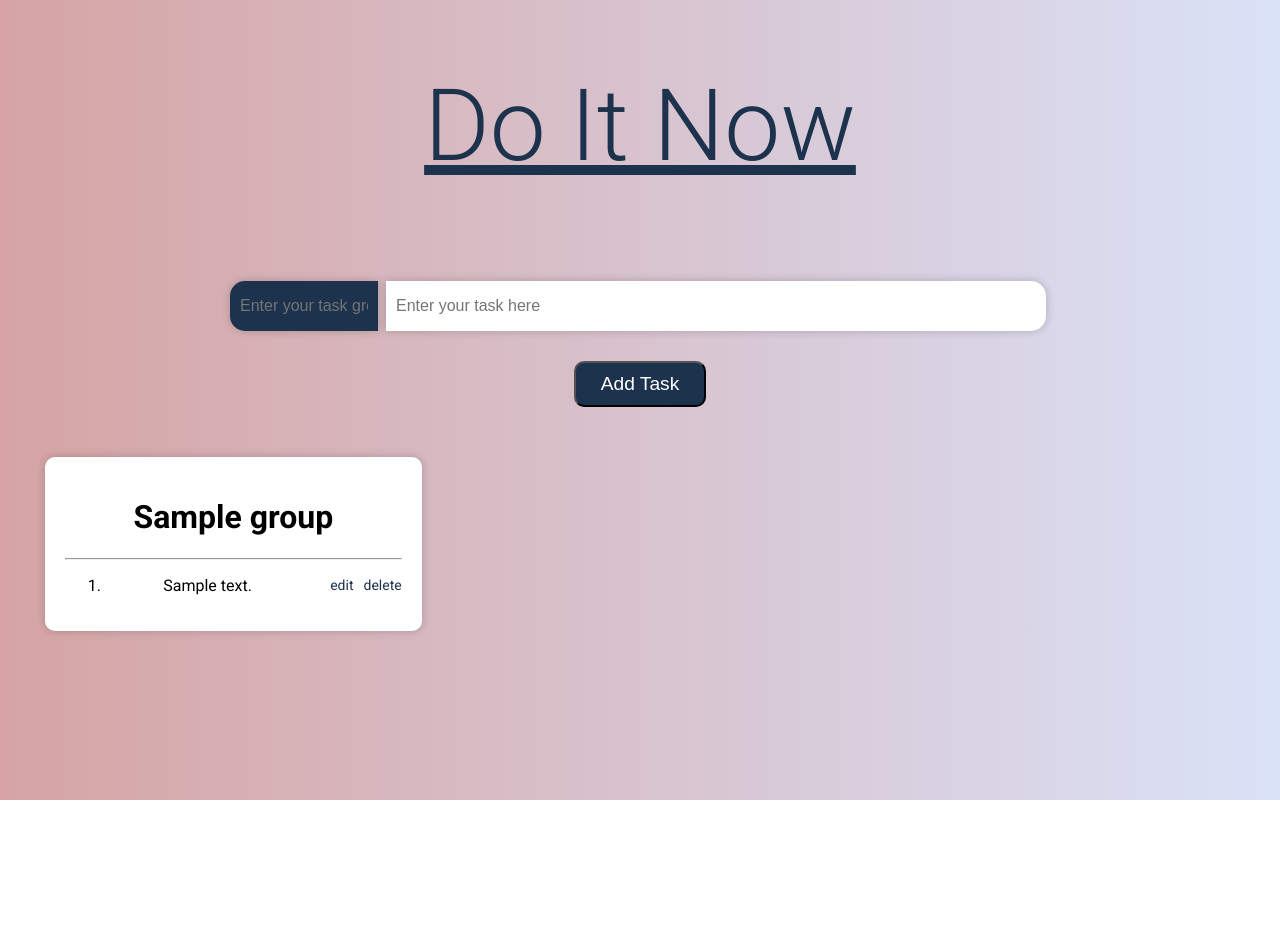
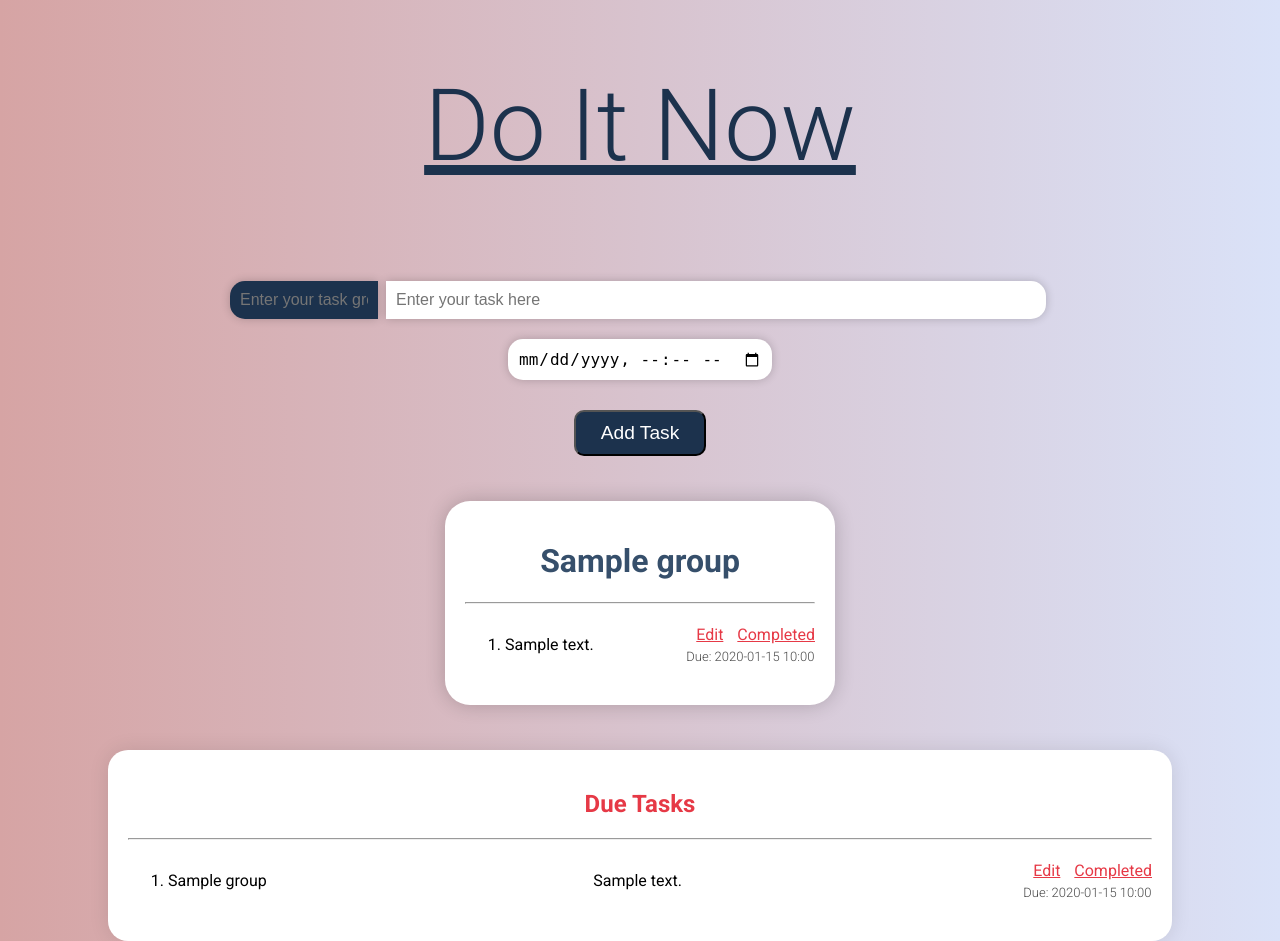
Before and after one commit to SambhavSurthi/Todo-List, a Django app: page / in a window 1280 px wide. Before the commit the page ends 800 px from the top, so only its background shows below. Run offline with Django 5.2, Linux system fonts and the light colour scheme; tables that the repository leaves empty hold one stand-in row (values such as "Sample post").

Commit message:
added the duedate functionality and complete the project

```diff
--- a/TodoList/TodoApp/models.py
+++ b/TodoList/TodoApp/models.py
@@ -1,14 +1,16 @@
+from django.utils import timezone
 from django.db import models
 
 class Group(models.Model):
     name = models.CharField(max_length=100, unique=True)
 
     def __str__(self):
-        return self.name  # Display group name in admin panel or other interfaces
+        return self.name
 
 class Task(models.Model):
     group = models.ForeignKey(Group, on_delete=models.CASCADE, related_name='tasks')
     description = models.CharField(max_length=255)
+    due_date = models.DateTimeField(default=timezone.now)
 
     def __str__(self):
         return self.description
--- a/TodoList/TodoApp/static/TodoApp/styles.css
+++ b/TodoList/TodoApp/static/TodoApp/styles.css
@@ -5,11 +5,254 @@ body {
 
     font-family: "Roboto", sans-serif;
 
-    background: #DAE2F8;  /* fallback for old browsers */
-    background: -webkit-linear-gradient(to right, #D6A4A4, #DAE2F8);  /* Chrome 10-25, Safari 5.1-6 */
-    background: linear-gradient(to right, #D6A4A4, #DAE2F8); /* W3C, IE 10+/ Edge, Firefox 16+, Chrome 26+, Opera 12+, Safari 7+ */
+    background: #DAE2F8;
+    background: -webkit-linear-gradient(to right, #D6A4A4, #DAE2F8);
+    background: linear-gradient(to right, #D6A4A4, #DAE2F8);
+}
+
+.heading h1 {
+    font-size: 100px;
+    font-weight: 300;
+    text-align: center;
+    color: #1c324d;
+    text-decoration: underline;
+    animation: fadeIn 1s ease-in-out;
+}
+
+.main {
+    display: flex;
+    justify-content: center;
+    align-items: center;
+    flex-direction: column;
+}
+
+.inpbox {
+    width: 100vw;
+    display: flex;
+    justify-content: center;
+    align-items: center;
+    margin-top: 30px;
+    gap: 4px;
+}
+
+.inpbox #grouptask {
+    border-top-left-radius: 15px;
+    border-bottom-left-radius: 15px;
+    border: none;
+    padding: 10px;
+    font-size: 16px;
+    outline: none;
+    color: white;
+    background-color: #1c324d;
+    box-shadow: 0 0 10px rgba(0, 0, 0, 0.2);
+}
+
+.inpbox #task {
+    border-top-right-radius: 15px;
+    border-bottom-right-radius: 15px;
+    border: none;
+    padding: 10px;
+    font-size: 16px;
+    outline: none;
+    box-shadow: 0 0 10px rgba(0, 0, 0, 0.2);
+
+}
 
 
+#due_date {
+    margin-top:20px;
+    padding: 10px;
+    font-size: 16px;
+    border-radius: 15px;
+    border: none;
+    outline: none;
+    box-shadow: 0 0 10px rgba(0, 0, 0, 0.2);
+}
+
+.inpbox #grouptask {
+    width: 10%;
+    color: white;
+    background-color: #1c324d;
+}
+
+.inpbox #task {
+    width: 50%;
+}
+
+.inpbox #due_date {
+    width: 30%;
+}
+
+@media (max-width: 768px) {
+    .inpbox {
+        flex-direction: column;
+        align-items: center;
+    }
+
+    .inpbox #grouptask, .inpbox #task, .inpbox #due_date {
+        width: 100%;
+        margin-top: 5px;
+    }
+}
+
+#addtask {
+    margin-top: 30px;
+    padding: 10px 25px;
+    border-radius: 10px;
+    font-size: larger;
+    color: white;
+    background-color: #1c324d;
+    cursor: pointer;
+    transition: background-color 0.3s ease, transform 0.2s ease-in-out;
+}
+
+#addtask:hover {
+    background-color: #364f6b;
+    transform: scale(1.05);
+}
+
+/* Taskcards section */
+.taskcards {
+    display: flex;
+    justify-content: center;
+    margin-top: 30px;
+    flex-wrap: wrap;
+}
+
+.card {
+    width: 350px;
+    background-color: white;
+    padding: 20px;
+    border-radius: 25px;
+    box-shadow: 0 0 20px rgba(0, 0, 0, 0.2);
+    margin: 15px;
+    animation: fadeInUp 0.5s ease-in-out;
+}
+
+.card h1 {
+    text-align: center;
+    font-weight: 600;
+    color: #364f6b;
+}
+
+.card hr {
+    margin: 10px 0;
+}
+
+.task-row {
+    display: flex;
+    justify-content: space-between;
+    align-items: center;
+    padding: 5px 0;
+}
+
+.task-content {
+    flex-grow: 1;
+}
+
+.task-actions a {
+    margin-left: 10px;
+    text-decoration: underline;
+    cursor: pointer;
+    color: #e63946;
+}
+
+/* Due Tasks section */
+.due-tasks-section {
+    margin-top: 30px;
+    padding: 20px;
+    background-color: white;
+    border-radius: 20px;
+    width: 80%;
+    margin-left: auto;
+    margin-right: auto;
+    box-shadow: 0 0 20px rgba(0, 0, 0, 0.1);
+    animation: fadeInUp 1s ease-in-out;
+}
+
+.due-tasks-section h2 {
+    text-align: center;
+    color: #e63946;
+}
+
+@keyframes fadeIn {
+    0% { opacity: 0; }
+    100% { opacity: 1; }
+}
+
+@keyframes fadeInUp {
+    0% { transform: translateY(20px); opacity: 0; }
+    100% { transform: translateY(0); opacity: 1; }
+}
+
+.task-row {
+    display: flex;
+    justify-content: space-between;
+    align-items: center;
+    margin-bottom: 10px;
+}
+
+.task-actions {
+    margin-left: 15px;
+}
+
+.task-due-date {
+    margin-top: 5px;
+    margin-left:10px;
+    font-size: 0.85em;
+    color: #888;
+}
+
+.card {
+    width: 350px;
+    background-color: white;
+    padding: 20px;
+    border-radius: 25px;
+    box-shadow: 0 0 20px rgba(0, 0, 0, 0.2);
+    margin: 15px;
+}
+
+.card h1 {
+    text-align: center;
+    font-weight: 600;
+    color: #364f6b;
+}
+
+.task-content {
+    flex-grow: 1;
+}
+
+.task-actions a {
+    margin-left: 10px;
+    text-decoration: underline;
+    cursor: pointer;
+    color: #e63946;
+}
+
+
+
+
+
+
+
+
+
+
+
+
+
+
+
+body {
+    box-sizing: border-box;
+    margin: 0;
+    padding: 0;
+
+    font-family: "Roboto", sans-serif;
+
+    background: #DAE2F8;
+    background: -webkit-linear-gradient(to right, #D6A4A4, #DAE2F8);
+    background: linear-gradient(to right, #D6A4A4, #DAE2F8);
 }
 
 .heading h1 {
@@ -39,52 +282,29 @@ body {
 
 .inpbox #grouptask {
     width: 10%;
-    height: 30px;
-    border-top-left-radius: 15px;
-    border-bottom-left-radius: 15px;
-    border: none;
-    padding: 10px;
-    font-size: 16px;
-    outline: none;
     color: white;
     background-color: #1c324d;
-    box-shadow: 0 0 10px rgba(0, 0, 0, 0.2);
 }
 
 .inpbox #task {
     width: 50%;
-    height: 30px;
-    border-top-right-radius: 15px;
-    border-bottom-right-radius: 15px;
-    border: none;
-    padding: 10px;
-    font-size: 16px;
-    outline: none;
-    box-shadow: 0 0 10px rgba(0, 0, 0, 0.2);
+}
+
+.inpbox #due_date {
+    width: 30%;
 }
 
 @media (max-width: 768px) {
     .inpbox {
-        flex-direction: column; /* Change to column direction */
-        align-items: center; /* Stretch the items to full width */
+        flex-direction: column;
+        align-items: center;
     }
 
-    .inpbox #grouptask,
-    .inpbox #task {
-        width: 100%; /* Set to full width on mobile */
-    }
-
-    .inpbox #grouptask {
-        border-radius: 15px;
-
-    }
-
-    .inpbox #task {
-        border-radius: 15px;
-        margin-top: 4px; /* Add some space between input fields */
+    .inpbox #grouptask, .inpbox #task, .inpbox #due_date {
+        width: 100%;
+        margin-top: 5px;
     }
 }
-
 
 #addtask {
     margin-top: 30px;
@@ -104,98 +324,82 @@ body {
 
 /* Taskcards section */
 .taskcards {
-    margin-top: 50px;
-    margin-left: 25px;
-    margin-right: 25px;
-    display: grid;
-    grid-template-columns: repeat(3, 1fr); /* 3 equal columns */
-    gap: 30px; /* Space between the cards */
-    padding: 0 20px;
+    display: flex;
+    justify-content: center;
+    margin-top: 30px;
+    flex-wrap: wrap;
 }
 
 .card {
+    width: 350px;
+    background-color: white;
     padding: 20px;
-    border-radius: 10px;
-    background-color: white;
-    box-shadow: 0 0 10px rgba(0, 0, 0, 0.2);
-    text-align: center; /* Align text to the left */
-    transition: transform 0.3s ease, box-shadow 0.3s ease;
+    border-radius: 25px;
+    box-shadow: 0 0 20px rgba(0, 0, 0, 0.2);
+    margin: 15px;
+    animation: fadeInUp 0.5s ease-in-out;
 }
 
-.card:hover {
-    transform: translateY(-10px);
-    box-shadow: 0 10px 20px rgba(0, 0, 0, 0.3);
+.card h1 {
+    text-align: center;
+    font-weight: 600;
+    color: #364f6b;
+}
+
+.card hr {
+    margin: 10px 0;
 }
 
 .task-row {
     display: flex;
     justify-content: space-between;
     align-items: center;
-    margin-bottom: 10px;
-}
-
-.task-number {
-    font-weight: bold;
-    margin-right: 10px;
+    padding: 5px 0;
 }
 
 .task-content {
     flex-grow: 1;
-    margin-right: 20px;
-}
-
-.task-actions {
-    display: flex;
-    align-items: center;
-    gap: 10px;
-}
-
-.task-actions .task-date {
-    font-size: 12px;
-    color: #888;
-    margin-right: 10px;
 }
 
 .task-actions a {
-    font-size: 14px;
-    color: #1c324d;
-    text-decoration: none;
-    transition: color 0.2s ease-in-out;
+    margin-left: 10px;
+    text-decoration: underline;
+    cursor: pointer;
+    color: #e63946;
 }
 
-.task-actions a:hover {
-    color: #364f6b;
+/* Due Date style */
+.due-date {
+    margin-top: 5px;
+    font-size:small;
+    font-weight: 350;
+    color: #4a4a4a;
 }
 
-
-/* Fade-in animation */
-@keyframes fadeIn {
-    from {
-        opacity: 0;
-    }
-    to {
-        opacity: 1;
-    }
+/* Due Tasks section */
+.due-tasks-section {
+    margin-top: 30px;
+    padding: 20px;
+    background-color: white;
+    border-radius: 20px;
+    width: 80%;
+    margin-left: auto;
+    margin-right: auto;
+    box-shadow: 0 0 20px rgba(0, 0, 0, 0.1);
+    animation: fadeInUp 1s ease-in-out;
 }
 
-/* Responsiveness for tablets and smaller screens */
-@media (max-width: 992px) {
-    .taskcards {
-        grid-template-columns: repeat(2, 1fr); /* 2 columns for medium screens */
-    }
+.due-tasks-section h2 {
+    text-align: center;
+    color: #e63946;
 }
 
-@media (max-width: 768px) {
-    .taskcards {
-        grid-template-columns: 1fr; /* 1 column for small screens */
-    }
+@keyframes fadeIn {
+    0% { opacity: 0; }
+    100% { opacity: 1; }
+}
 
-    .heading h1 {
-        font-size: 50px;
-    }
-
-    .inpbox #grouptask,
-    .inpbox #task {
-        width: 80%;
-    }
+@keyframes fadeInUp {
+    0% { transform: translateY(20px); opacity: 0; }
+    100% { transform: translateY(0); opacity: 1; }
 }
--- a/TodoList/TodoApp/templates/TodoApp/index.html
+++ b/TodoList/TodoApp/templates/TodoApp/index.html
@@ -8,7 +8,7 @@
 
     <link rel="preconnect" href="https://fonts.googleapis.com">
     <link rel="preconnect" href="https://fonts.gstatic.com" crossorigin>
-    <link href="https://fonts.googleapis.com/css2?family=Roboto:ital,wght@0,100;0,300;0,400;0,500;0,700;0,900&display=swap" rel="stylesheet">
+    <link href="https://fonts.googleapis.com/css2?family=Roboto:wght@100;300;400;500;700&display=swap" rel="stylesheet">
     <title>Do It Now</title>
 
     <script>
@@ -41,12 +41,16 @@
                     <label for="grouptask"></label>
                     <input type="text" id="task" name="task" placeholder="Enter your task here" required>
                     <label for="task"></label>
+
                 </div>
+                <input type="datetime-local" id="due_date" name="due_date" required>
+                <label for="due_date"></label>
                 <input type="submit" id="addtask" value="Add Task">
                 <label for="addtask"></label>
             </form>
         </div>
 
+        <!-- Display the task groups -->
         <div class="taskcards">
             {% for group in groups %}
             <div class="card">
@@ -58,16 +62,47 @@
                         <div class="task-row">
                             <span class="task-content">{{ task.description }}</span>
                             <div class="task-actions">
-                                <a href="{% url 'task_edit' task.id %}">edit</a>
-                                <a href="#" onclick="deleteTask({{ task.id }})">delete</a>
+                                <a href="{% url 'task_edit' task.id %}">Edit</a>
+                                <a href="#" onclick="deleteTask({{ task.id }})">Completed</a>
+                                <div class="due-date">
+                                    Due: {{ task.due_date|date:"Y-m-d H:i" }}
+                                </div>
                             </div>
                         </div>
+
                     </li>
                     {% endfor %}
                 </ol>
             </div>
             {% endfor %}
         </div>
+
+        <!-- Display the overdue tasks -->
+        <div class="due-tasks-section">
+            <h2>Due Tasks</h2>
+            <hr>
+            <ol>
+                {% for task in due_tasks %}
+                <li>
+                    <div class="task-row">
+
+                        <span class="task-content">{{ task.group.name }}</span>
+                        <span class="task-content">{{ task.description }}</span>
+                        <div class="task-actions">
+                            <a href="{% url 'task_edit' task.id %}">Edit</a>
+                            <a href="#" onclick="deleteTask({{ task.id }})">Completed</a>
+                            <div class="due-date">
+                                    Due: {{ task.due_date|date:"Y-m-d H:i" }}
+                            </div>
+
+                        </div>
+                    </div>
+                </li>
+                {% empty %}
+                <p>No due tasks!</p>
+                {% endfor %}
+            </ol>
+        </div>
     </div>
 </body>
 </html>
--- a/TodoList/TodoApp/views.py
+++ b/TodoList/TodoApp/views.py
@@ -2,31 +2,36 @@ from django.shortcuts import render, redirect, get_object_or_404
 from .models import Group, Task
 from .forms import GroupForm, TaskForm
 from django.http import JsonResponse
+from datetime import datetime
 
 def index(request):
     if request.method == 'POST':
         group_name = request.POST.get('grouptask')
         task_description = request.POST.get('task')
+        due_date = request.POST.get('due_date')
 
-        # Ensure both fields are filled
-        if group_name and task_description:
+        # Ensure fields are filled
+        if group_name and task_description and due_date:
             group, created = Group.objects.get_or_create(name=group_name)
-            Task.objects.create(group=group, description=task_description)
-            return redirect('index')  # Reload the page after adding task
+            Task.objects.create(group=group, description=task_description, due_date=due_date)
+            return redirect('index')
 
     groups = Group.objects.prefetch_related('tasks').all()
-    return render(request, 'TodoApp/index.html', {'groups': groups})
+    due_tasks = Task.objects.filter(due_date__lt=datetime.now())
+
+    return render(request, 'TodoApp/index.html', {'groups': groups, 'due_tasks': due_tasks})
+
 
 def task_edit(request, task_id):
     task = get_object_or_404(Task, id=task_id)
+
     if request.method == 'POST':
-        form = TaskForm(request.POST, instance=task)
-        if form.is_valid():
-            form.save()
-            return redirect('index')  # Redirect after saving changes
-    else:
-        form = TaskForm(instance=task)
-    return render(request, 'TodoApp/task_edit.html', {'form': form, 'task': task})
+        task.description = request.POST['description']
+        task.due_date = request.POST['due_date']  # Make sure this is correctly updated
+        task.save()
+        return redirect('index')
+
+    return render(request, 'TodoApp/task_edit.html', {'task': task})
 
 def task_delete(request, task_id):
     task = get_object_or_404(Task, id=task_id)
```
Also changed, not shown: TodoList/TodoApp/templates/TodoApp/task_edit.html (+11 -7 lines), TodoList/TodoApp/migrations/0002_task_due_date.py (added).
